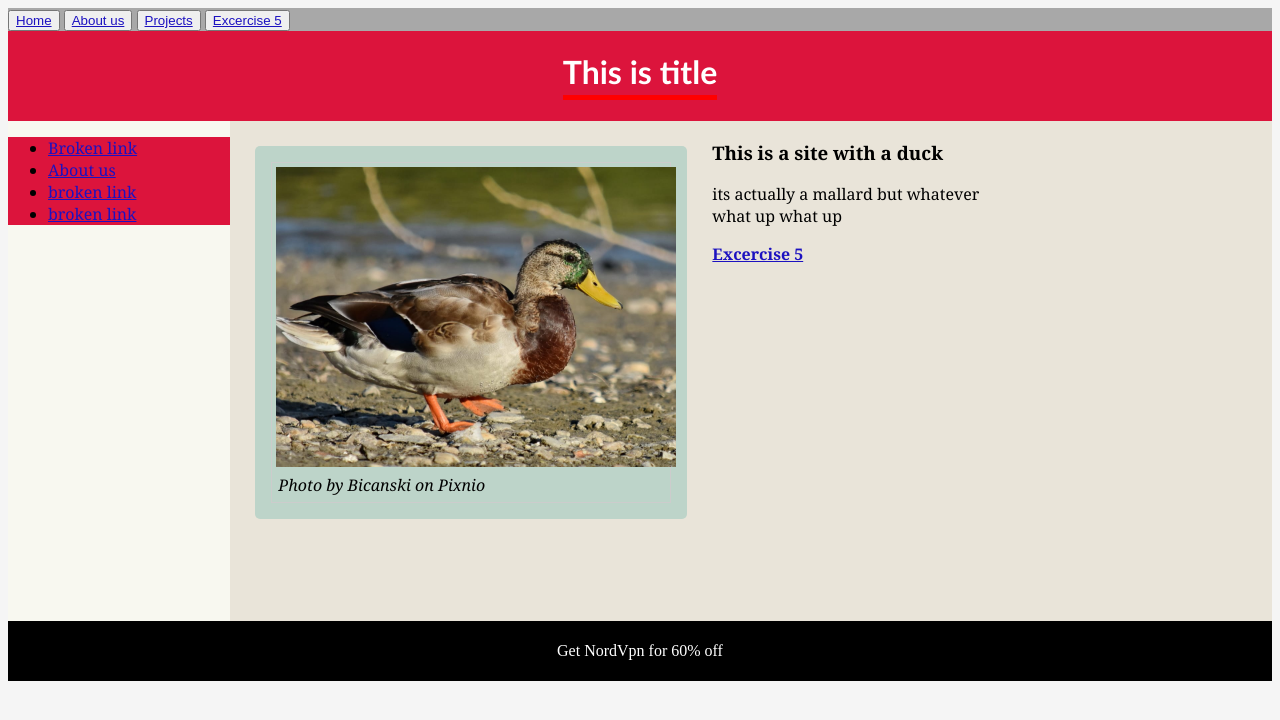
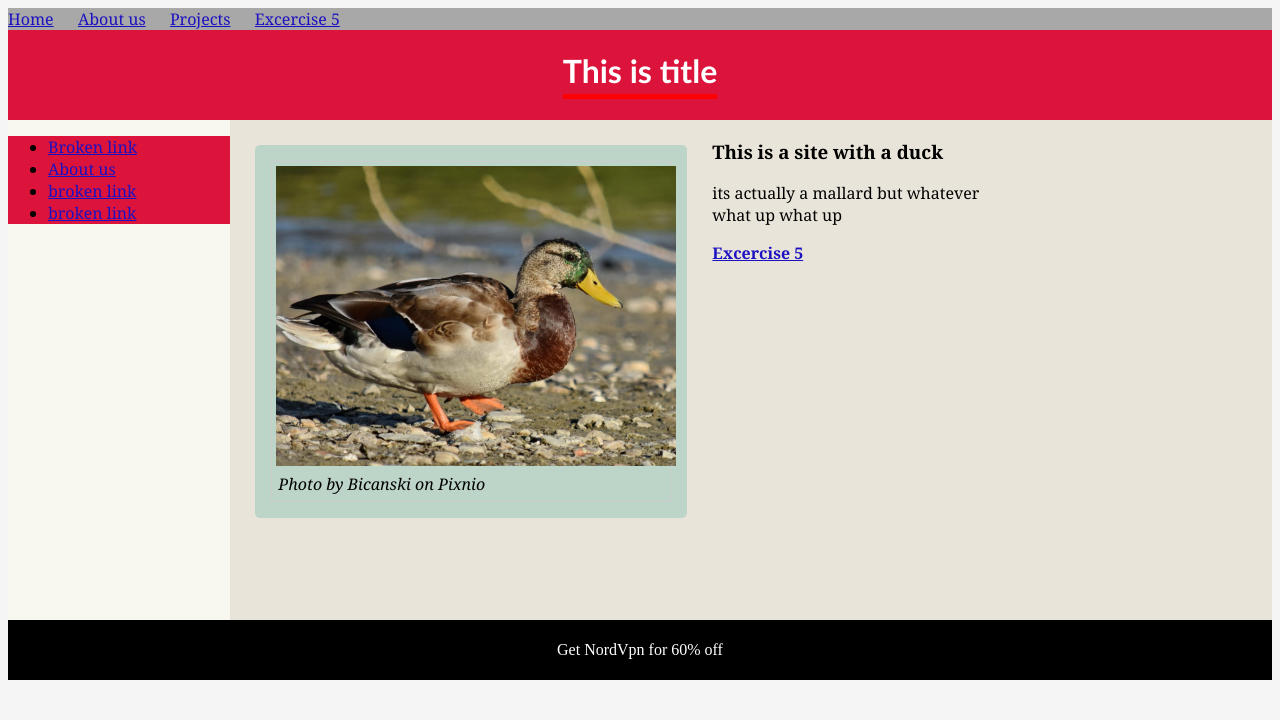
Before and after one commit to antonjonn/anton_jonninenwww21, a plain HTML site: page excercise4.html in a window 1280 px wide. Drawn offline with Linux system fonts and the light colour scheme.

Commit message:
Update excercise4.html

```diff
--- a/excercise4.html
+++ b/excercise4.html
@@ -3,7 +3,7 @@
 <head>
     <meta charset="UTF-8">
     <meta name="viewport" content="width=device-width, initial-scale=1.0">
-    <title>Document</title>
+    <title>Excercise 4</title>
     <link href="css/style.css" rel="stylesheet" type="text/css">
     <style>
         .wrapper {
@@ -64,10 +64,10 @@
 
 <body style="background-color: whitesmoke;">
     <div class="topnav" style="background-color: rgb(168, 168, 168);">
-        <button><a href="index.html">Home</a> </button>
-        <button><a href="aboutus.html">About us</a> </button>
-        <button> <a href="projects.html">Projects</a>  </button>
-        <button> <a href="excercise5.html">Excercise 5</a>  </button>
+        <a href="index.html" class="btn">Home</a> &emsp;
+        <a href="aboutus.html" class="btn">About us</a> &emsp;
+        <a href="projects.html" class="btn">Projects</a>  &emsp;
+        <a href="excercise5.html" class="btn">Excercise 5</a> &emsp;
        </div>
    <div class="wrapper">
  <header>
```
